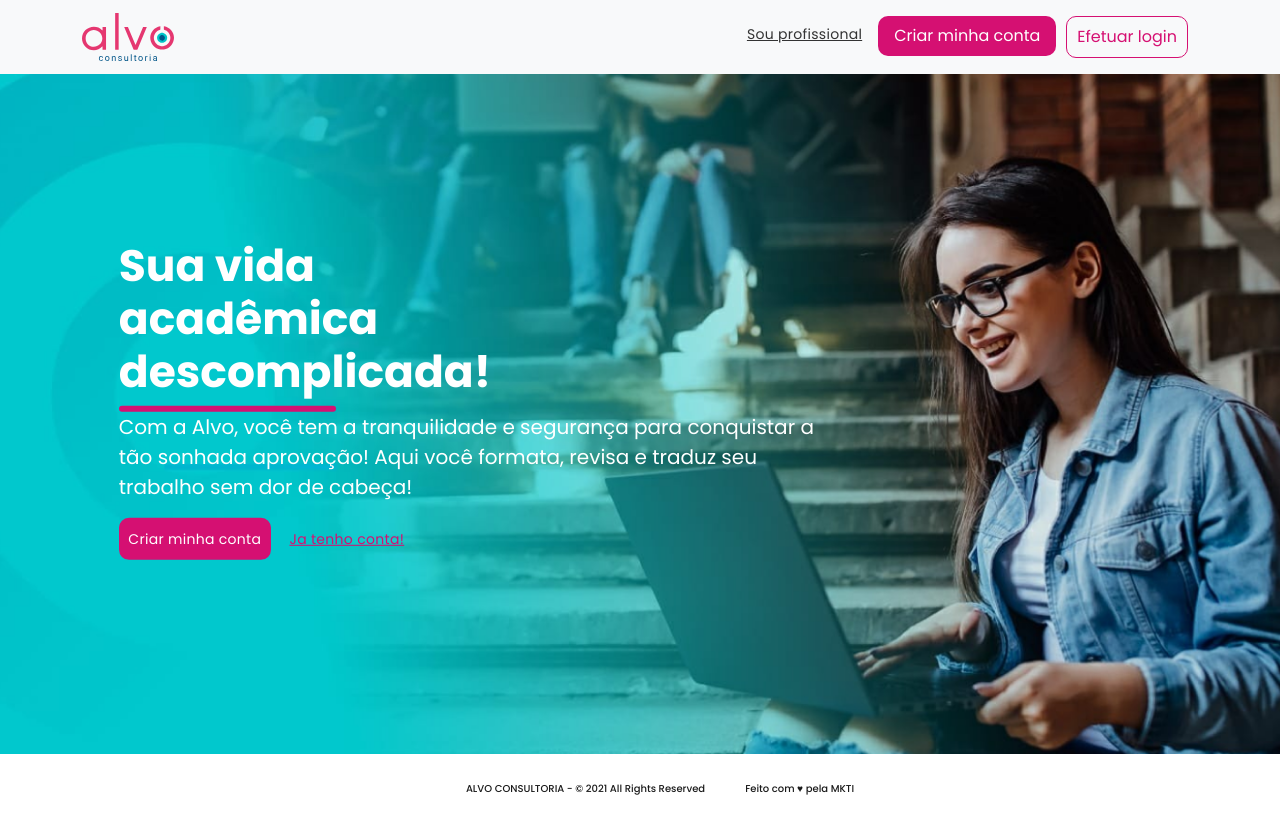
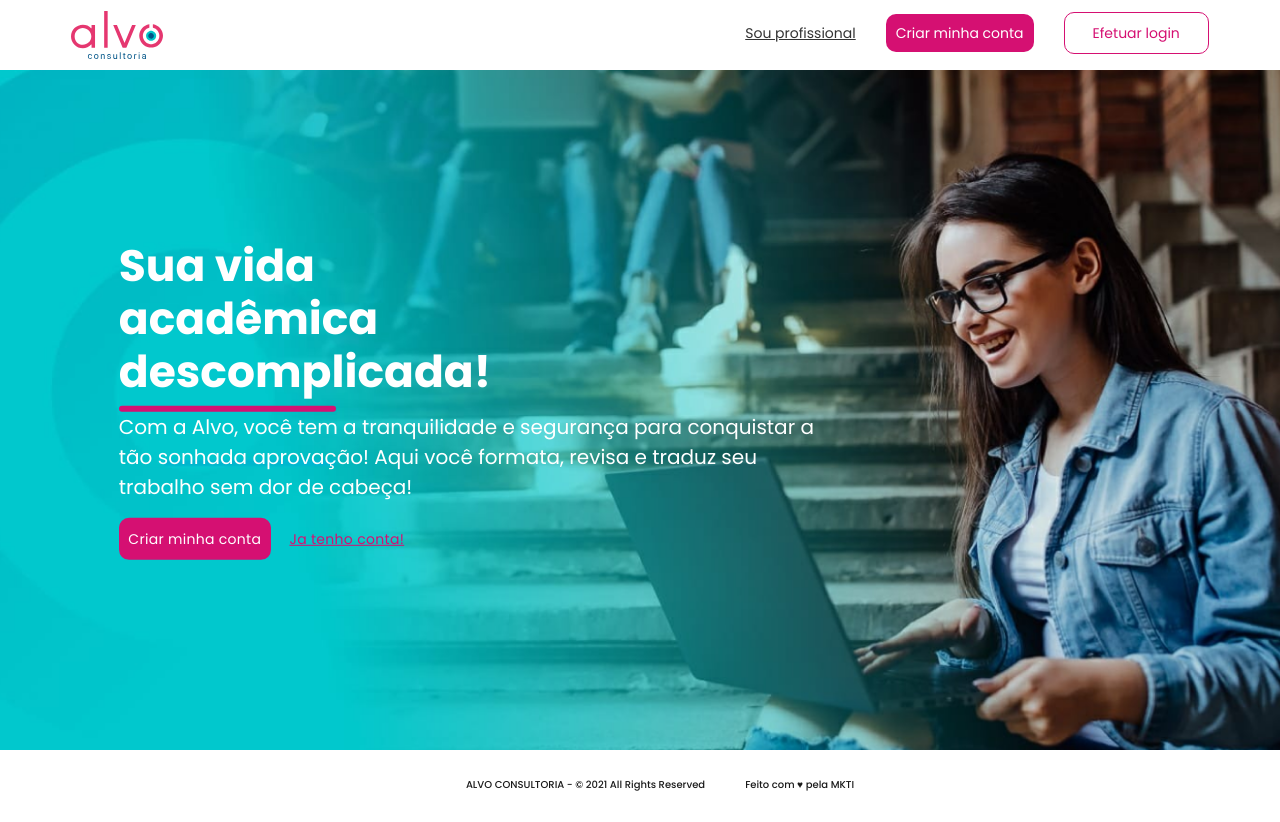
Before and after one commit to 42Dias/alvoconsultoria, a React (Create React App) app: page / in a window 1280 px wide. Built offline with nearby package versions, Linux system fonts and the light colour scheme.

Commit message:
header mobile

```diff
--- a/src/components/Header/index.js
+++ b/src/components/Header/index.js
@@ -1,62 +1,56 @@
+import React, { useState } from 'react'
 import { Link } from 'react-router-dom'
+import { ReactComponent as CloseMenu } from './img/menu-close.svg'
+import { ReactComponent as MenuIcon } from './img/menu.svg'
+import { ReactComponent as Logo } from './img/logo.svg'
 import './styles/header.css'
-// import * as S from './styles/styles'
-
-import logo from './img/logo.svg'
+import * as C from './../../styles/global'
 
 export default function Header() {
+  const [click, setClick] = useState(false)
+  const handleClick = () => setClick(!click)
+  const closeMobileMenu = () => setClick(false)
   return (
-    <header>
-      <nav className='navbar navbar-expand-lg navbar-light bg-light'>
-        <div className='container'>
-          <Link to='/' class='navbar-brand' href=''>
-            <img src={logo} alt='' />
-          </Link>
-          <button
-            className='navbar-toggler'
-            type='button'
-            data-toggle='collapse'
-            data-target='#navbarSupportedContent'
-            aria-controls='navbarSupportedContent'
-            aria-expanded='false'
-            aria-label='Toggle navigation'
-          >
-            <span className='navbar-toggler-icon' />
-          </button>
+    <C.Container>
+      <div className='center-header'>
+        <header>
+          <div className='logo-container'>
+            <Link to='/'>
+              <Logo className='logo' />
+            </Link>
+          </div>
 
-          <div className='collapse navbar-collapse' id='navbarSupportedContent'>
-            <ul className='nav justify-content-end'>
-              <li className='nav-item'>
-                <Link
-                  to='/seja-provedor'
-                  className='nav-link professional-account active link-conta'
-                  href='#'
-                >
+          <nav>
+            <ul className={click ? 'nav-options active' : 'nav-options'}>
+              <li className='option' onClick={closeMobileMenu}>
+                <Link className='professional-account' to='/seja-provedor'>
                   Sou profissional
                 </Link>
               </li>
-              <li className='nav-item'>
-                <Link
-                  to='/cadastrar'
-                  className='nav-link btn-patterns create-account'
-                  href='#'
-                >
+
+              <li className='option' onClick={closeMobileMenu}>
+                <Link className='btn-patterns' to='/cadastrar'>
                   Criar minha conta
                 </Link>
               </li>
-              <li className='nav-item'>
-                <Link
-                  to='/entrar'
-                  className='nav-link btn-patterns-outline'
-                  href='#'
-                >
+
+              <li className='option' onClick={closeMobileMenu}>
+                <Link className='create-account' to='/entrar'>
                   Efetuar login
                 </Link>
               </li>
             </ul>
+          </nav>
+
+          <div className='mobile-menu' onClick={handleClick}>
+            {click ? (
+              <CloseMenu className='menu-icon' />
+            ) : (
+              <MenuIcon className='menu-icon' />
+            )}
           </div>
-        </div>
-      </nav>
-    </header>
+        </header>
+      </div>
+    </C.Container>
   )
 }
--- a/src/components/Header/styles/header.css
+++ b/src/components/Header/styles/header.css
@@ -1,10 +1,76 @@
-.nav {
-  flex: 1;
+header {
+  display: flex;
+  align-items: center;
+  justify-content: space-between;
+  height: 70px;
+  padding: 0 20px;
+}
+
+
+nav li {
+  margin-left: 30px;
+  font-size: 12px;
+  line-height: 18px;
+  color: #303030;
+  margin-top: 12px;
+}
+
+nav li a {
+  color: #303030;
+}
+
+header ul {
+  display: flex;
+  align-items: center;
+  list-style-type: none;
+}
+
+header a {
+  text-decoration: none;
+}
+
+.option button {
+  width: 100px;
+  height: 40px;
+  display: flex;
+  align-items: center;
+  justify-content: center;
+  color: white !important;
+  border: 0;
+  background: #2e54ff;
+  border-radius: 20px;
+}
+
+.option button:hover {
+  transition: 0.7s;
+  background: #0125c7;
+}
+
+.logo-container {
+  display: flex;
+  align-items: center;
+  justify-content: center;
+}
+
+.logo {
+  width: 92px;
+  height: 50px;
+}
+
+.nav-options {
   display: flex;
 }
 
+.mobile-option {
+  display: none;
+}
+
+.mobile-menu {
+  display: none;
+}
+
 .btn-patterns {
-  padding: 8px 10px;
+  padding: 10px 10px;
   background: #D51072;
   border-radius: 10px;
   text-align: center;
@@ -12,31 +78,20 @@
   align-items: center;
   justify-content: center;
   color: #ffffff;
+  font-size: 14px;
 }
 
-a.btn-patterns-outline {
-  padding: 8px 10px;
-  border-radius: 10px;
-  text-align: center;
-  display: flex;
-  align-items: center;
-  justify-content: center;
-  border: 1px solid #D51072;
-  margin: 0px 10px;
-  color: #D51072;
+a.btn-patterns:hover {
+  transition: .6s;
+  background: #c00f67;
+  color: #ffffff;
 }
 
-a.btn-patterns-outline:hover {
-  transition: .6s;
-  border: 1px solid rgb(138, 7, 72);
+a.btn-patterns:focus {
   color: rgb(138, 7, 72);
 }
 
-a.btn-patterns-outline:focus {
-  color: rgb(138, 7, 72);
-}
-
-.btn-patterns .btn-patterns-outline:hover {
+.btn-patterns .btn-patterns:hover {
   text-decoration: none;
 }
 
@@ -60,6 +115,7 @@ a.professional-account {
   color: #333333;
   text-decoration: underline;
   transition: .5s;
+  font-size: 14px;
 }
 
 a.professional-account:hover {
@@ -73,15 +129,110 @@ a.professional-account:focus {
 }
 
 a.create-account {
-  color: white;
+  border: 1px solid #D51072;
+  padding: 10px 28px;
+  color: #D51072;
+  border-radius: 10px;
+  font-size: 14px;
 }
 
 a.create-account:hover {
   transition: .6s;
   color: white;
-  background: rgb(138, 7, 72);
 }
 
 a.create-account:focus {
   color: white;
 }
+
+@media (max-width: 768px) {
+  header {
+    display: flex;
+    justify-content: space-between;
+    align-items: center;
+    padding: 0px 40px;
+    height: 80px;
+  }
+
+  .logo-nav {
+    display: flex;
+    align-items: center;
+    justify-content: space-evenly;
+  }
+
+  .logo-container {
+    display: flex;
+    align-items: center;
+    justify-content: center;
+  }
+
+  .nav-options {
+    padding-left: 25px;
+    display: grid;
+    grid-template-columns: repeat(3, auto);
+    grid-gap: 50px;
+    list-style-type: none;
+  }
+  .mobile-option {
+    display: none;
+  }
+  .option :hover {
+    color: white;
+  }
+  .mobile-menu {
+    display: none;
+  }
+
+  @media (max-width: 768px) {
+
+    header {
+      padding: 0px 10px;
+    }
+
+    .logo {
+      width: 60px;
+      height: 45px;
+    }
+
+    .nav-options {
+      display: flex;
+      width: 100%;
+      height: 200px;
+      position: absolute;
+      top: 80px;
+      left: -100%;
+      opacity: 0;
+      transition: all 0.5s ease;
+      flex-direction: column;
+      list-style-type: none;
+      grid-gap: 0px;
+    }
+
+    .nav-options.active {
+      background: white;
+      left: 0;
+      opacity: 1;
+      transition: all 0.5s ease-out;
+      z-index: 1;
+      align-content: center;
+      padding-left: 0px;
+    }
+
+    .menu-icon {
+      width: 30px;
+      height: 30px;
+    }
+
+    .option {
+      display: flex;
+      align-items: center;
+      justify-content: center;
+      height: 5vw;
+      padding: 20px 0px;
+    }
+  }
+
+  .mobile-menu {
+    display: block;
+  }
+}
--- a/src/styles/global.js
+++ b/src/styles/global.js
@@ -12,6 +12,7 @@ export default createGlobalStyle`
   body {
     -webkit-font-smoothing: antialiased !important;
     overflow-x: hidden;
+    background: white !important;
   }
 
   button {
```
Also changed, not shown: src/components/Header/img/menu-close.svg (added), src/components/Header/img/menu.svg (added).
